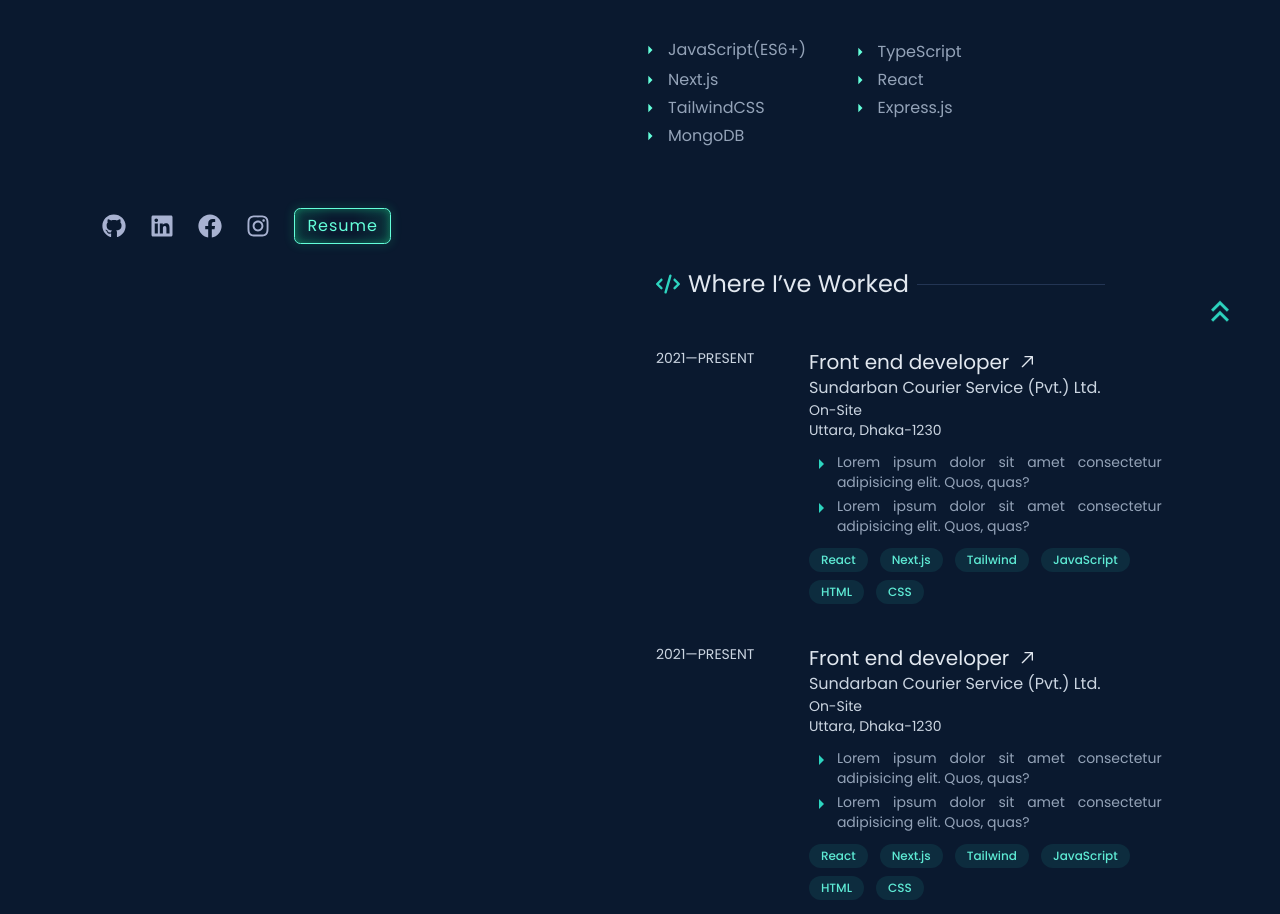
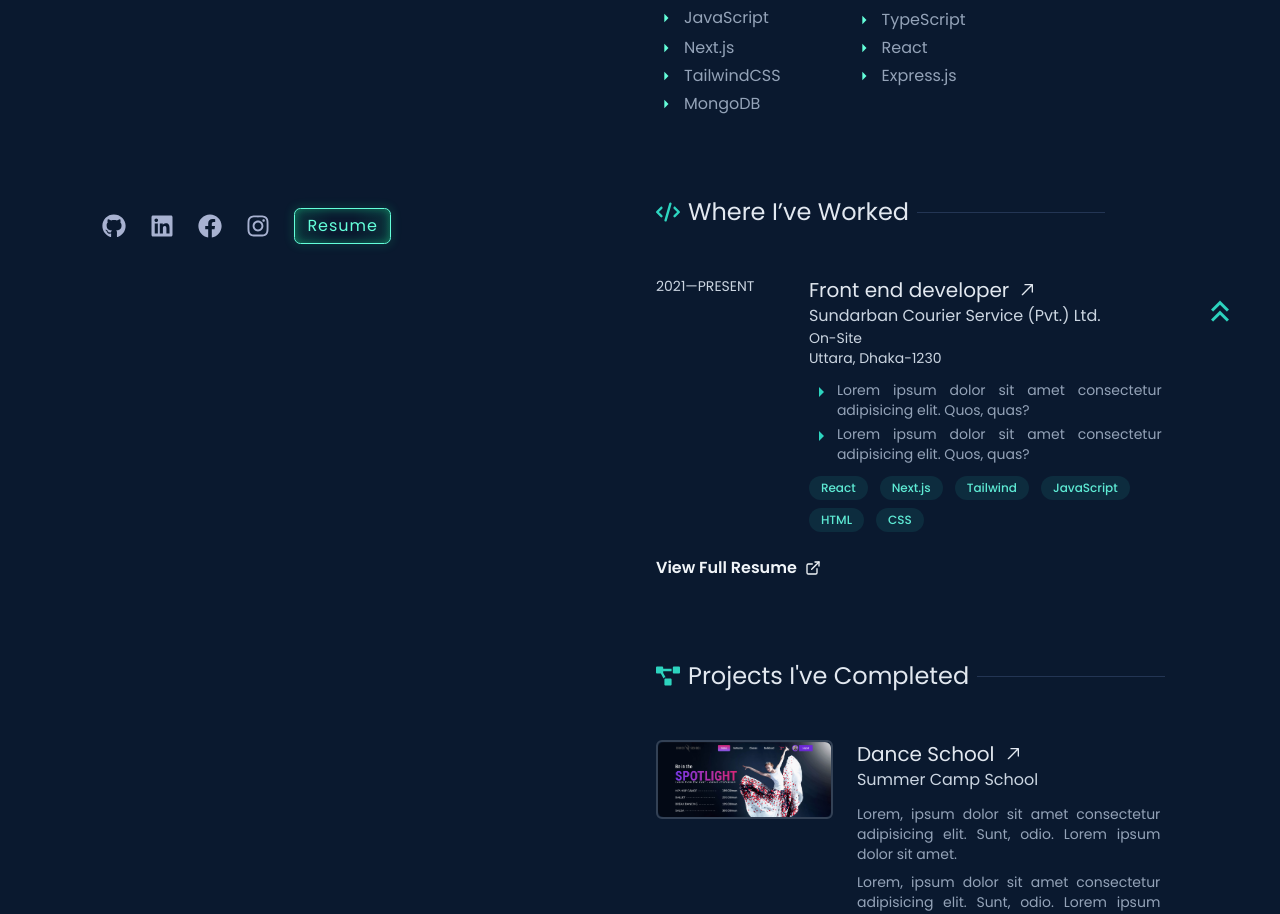
Before and after one commit to mahamudulhasan-me/mahamudul-hasan, a Next.js app: page / in a window 1280 px wide. Shown: the part 500-1414 px from the top of the page. Built offline with nearby package versions, Linux system fonts and the light colour scheme.

Commit message:
responsive done

```diff
--- a/src/components/Sections/About/About.jsx
+++ b/src/components/Sections/About/About.jsx
@@ -2,7 +2,7 @@ import MobileSectionHead from "@/components/SectionHead/MobileSectionHead";
 import { FcAbout } from "react-icons/fc";
 import { MdArrowRight } from "react-icons/md";
 const skills = [
-  "JavaScript(ES6+)",
+  "JavaScript",
   "TypeScript",
   "Next.js",
   "React",
@@ -14,10 +14,10 @@ const About = () => {
   return (
     <section
       id="about"
-      className="text-slate-400 space-y-5 leading-6 md:pt-20 pb-10 text-justify "
+      className="text-slate-400 space-y-5 leading-6 md:pt-20 md:pb-0 pb-10 text-justify md:p-4 p-0"
     >
       <MobileSectionHead icon={FcAbout} title="About" />
-      <div className="p-4">
+      <div className="px-4 md:px0">
         <p>
           Back in 2012, I decided to try my hand at creating custom Tumblr
           themes and tumbled head first into the rabbit hole of coding and web
@@ -40,7 +40,7 @@ const About = () => {
           searching for Korok seeds K o r o k s e e d s .
         </p>
       </div>
-      <div className="w-3/4 grid grid-cols-2 gap-x-4 space-y-1">
+      <div className="w-3/4 pl-2 md:pl-0 grid grid-cols-2 gap-x-4 justify-between space-y-1">
         {skills.map((skill) => (
           <p key={skill} className="flex items-center space-x-2 ">
             <MdArrowRight className="text-green text-xl" />
--- a/src/components/Sections/Contact/Contact.jsx
+++ b/src/components/Sections/Contact/Contact.jsx
@@ -1,11 +1,13 @@
+import MobileSectionHead from "@/components/SectionHead/MobileSectionHead";
 import SectionHead from "@/components/SectionHead/SectionHead";
 import { MdPhone } from "react-icons/md";
 import { RiContactsBookFill, RiHomeOfficeLine } from "react-icons/ri";
 import Email from "./Email";
 const Contact = () => {
   return (
-    <div id="contact" className="py-20">
+    <div id="contact" className="md:py-20 mb-10 md:mb-0">
       <SectionHead icon={RiContactsBookFill} title="Contact Info" />
+      <MobileSectionHead icon={RiContactsBookFill} title="Contact Info" />
       <div className="p-4 space-y-4">
         <p className="flex items-center gap-2 text-slate-300">
           <RiHomeOfficeLine size={24} /> Uttara, Dhaka-1230, Bangladesh
--- a/src/components/Sections/Education/Education.jsx
+++ b/src/components/Sections/Education/Education.jsx
@@ -1,3 +1,4 @@
+import MobileSectionHead from "@/components/SectionHead/MobileSectionHead";
 import SectionHead from "@/components/SectionHead/SectionHead";
 import { FaGraduationCap } from "react-icons/fa";
 const educations = [
@@ -22,14 +23,16 @@ const educations = [
     department: "Science",
   },
 ];
+
 const Education = () => {
   return (
-    <div id="education" className="pt-20">
+    <div id="education" className="md:pt-20 md:pb-0 pb-10">
       <SectionHead icon={FaGraduationCap} title="Education" />{" "}
+      <MobileSectionHead icon={FaGraduationCap} title="Education" />
       {educations.map((edu) => (
         <div
           key={edu.institute}
-          className="flex items-start justify-start gap-10 text-slate-300 group hover:ease-in-out ease-linear hover:bg-navy-light p-4 rounded-md transition-all   lg:hover:shadow-[inset_0_1px_0_0_rgba(148,163,184,0.1)] lg:hover:drop-shadow-lg cursor-pointer"
+          className="flex md:flex-row flex-col items-start justify-start md:gap-10 text-slate-300 group hover:ease-in-out ease-linear hover:bg-navy-light p-4 rounded-md transition-all   lg:hover:shadow-[inset_0_1px_0_0_rgba(148,163,184,0.1)] lg:hover:drop-shadow-lg cursor-pointer"
         >
           <p className="w-[32%] uppercase text-sm">{edu?.duration}</p>
           <aside className="w-full">
--- a/src/components/Sections/Experience/Experience.jsx
+++ b/src/components/Sections/Experience/Experience.jsx
@@ -11,12 +11,12 @@ const tags = ["React", "Next.js", "Tailwind", "JavaScript", "HTML", "CSS"];
 
 const Experience = () => {
   return (
-    <div id="experience" className="pt-20 space-y-2">
+    <div id="experience" className="md:pt-20 md:pb-0 pb-10  space-y-2">
       <SectionHead icon={FaCode} title="Where I’ve Worked" />
       <MobileSectionHead icon={FaCode} title="Where I’ve Worked" />
       <Link
         href="#"
-        className="flex items-start  gap-10 text-slate-300 group 0   hover:ease-in-out ease-linear hover:bg-navy-light p-4 rounded-md transition-all   lg:hover:shadow-[inset_0_1px_0_0_rgba(148,163,184,0.1)] lg:hover:drop-shadow-lg"
+        className="flex md:flex-row flex-col items-start  md:gap-10 text-slate-300 group 0   hover:ease-in-out ease-linear hover:bg-navy-light p-4 rounded-md transition-all   lg:hover:shadow-[inset_0_1px_0_0_rgba(148,163,184,0.1)] lg:hover:drop-shadow-lg"
       >
         <p className="w-[32%] uppercase text-sm">2021—Present</p>
         <aside className="w-full">
@@ -49,40 +49,7 @@ const Experience = () => {
           <Tag tags={tags} />
         </aside>
       </Link>
-      <Link
-        href="#"
-        className="flex items-start  gap-10 text-slate-300 group 0   hover:ease-in-out ease-linear hover:bg-navy-light p-4 rounded-md transition-all   lg:hover:shadow-[inset_0_1px_0_0_rgba(148,163,184,0.1)] lg:hover:drop-shadow-lg"
-      >
-        <p className="w-[32%] uppercase text-sm">2021—Present</p>
-        <aside className="w-full">
-          <h1 className="text-xl text-slate-200 flex items-center gap-2  transition-all group-hover:text-green">
-            Front end developer{" "}
-            <span className="group-hover:translate-x-1 group-hover:mb-2 transition-all">
-              <RxArrowTopRight />
-            </span>
-          </h1>
-          <h2>Sundarban Courier Service (Pvt.) Ltd.</h2>
-          <p className="text-sm">On-Site</p>
-          <p className="text-sm">Uttara, Dhaka-1230</p>
-          <div className="text-slate-400 w-full text-justify text-sm my-3 space-y-1">
-            <p className="flex items-start  gap-2">
-              <span className="w-5 text-teal-400 text-2xl">
-                <MdOutlineArrowRight />
-              </span>
-              Lorem ipsum dolor sit amet consectetur adipisicing elit. Quos,
-              quas?
-            </p>
-            <p className="flex items-start  gap-2">
-              <span className="w-5 text-teal-400 text-2xl">
-                <MdOutlineArrowRight />
-              </span>
-              Lorem ipsum dolor sit amet consectetur adipisicing elit. Quos,
-              quas?
-            </p>
-          </div>
-          <Tag tags={tags} />
-        </aside>
-      </Link>
+
       <Link
         href="#"
         className="ml-4 w-fit text-slate-100 hover:text-teal-400 transition-all flex items-center gap-2 group font-semibold"
--- a/src/components/Sections/Footer/Footer.jsx
+++ b/src/components/Sections/Footer/Footer.jsx
@@ -2,7 +2,7 @@ import Link from "next/link";
 const Footer = () => {
   const currentYear = new Date().getFullYear();
   return (
-    <footer className="text-slate-400 text-sm pb-20">
+    <footer className="text-slate-400 text-sm md:pb-20 pb-10">
       Design inspired by <span className="hovered-text">Brittany Chiang</span>,
       developed by{" "}
       <Link
--- a/src/components/Sections/Projects/ProjectCard.jsx
+++ b/src/components/Sections/Projects/ProjectCard.jsx
@@ -12,20 +12,19 @@ const ProjectCard = () => {
   const [showModal, setShowModal] = useState(false);
   return (
     <>
-      <div className="flex items-start  gap-6 text-slate-300 group hover:bg-navy-light p-4 rounded-md transition-all  hover:ease-in-out ease-linear  lg:hover:shadow-[inset_0_1px_0_0_rgba(148,163,184,0.1)] lg:hover:drop-shadow-lg">
-        <div className="w-[35%]">
+      <div className="flex md:flex-row flex-col items-start  gap-6 text-slate-300 group hover:bg-navy-light p-4 rounded-md transition-all  hover:ease-in-out ease-linear  lg:hover:shadow-[inset_0_1px_0_0_rgba(148,163,184,0.1)] lg:hover:drop-shadow-lg">
+        <div className="md:w-[35%]">
           <figure className="w-full h-full border-2 rounded-md border-slate-700 group-hover:border-slate-600">
             <Image
               src="/images/danceSchool.png"
               width={250}
               height={250}
               alt="image"
-              fit
               className="w-full h-full object-cover rounded-md"
             />
           </figure>
         </div>
-        <div className="w-[60%]">
+        <div className="md:w-[60%]">
           <Link
             href="#"
             className="text-xl text-slate-200 flex items-center gap-2  transition-all group-hover:text-green "
--- a/src/components/Sections/Projects/Projects.jsx
+++ b/src/components/Sections/Projects/Projects.jsx
@@ -1,3 +1,4 @@
+import MobileSectionHead from "@/components/SectionHead/MobileSectionHead";
 import SectionHead from "@/components/SectionHead/SectionHead";
 import Link from "next/link";
 import { FaProjectDiagram } from "react-icons/fa";
@@ -5,8 +6,12 @@ import { FiExternalLink } from "react-icons/fi";
 import ProjectCard from "./ProjectCard";
 const Projects = () => {
   return (
-    <section id="projects" className="pt-20">
+    <section id="projects" className="md:pt-20 md:pb-0 pb-10">
       <SectionHead icon={FaProjectDiagram} title="Projects I've Completed" />
+      <MobileSectionHead
+        icon={FaProjectDiagram}
+        title="Projects I've Completed"
+      />
       <ProjectCard />
       <Link
         href="#"
```
